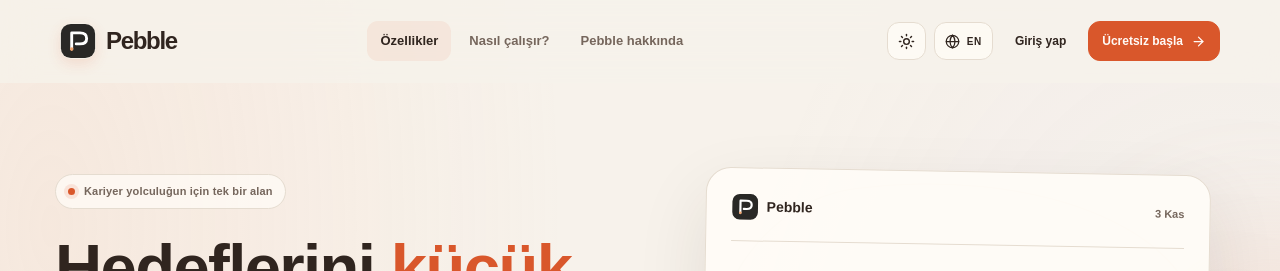
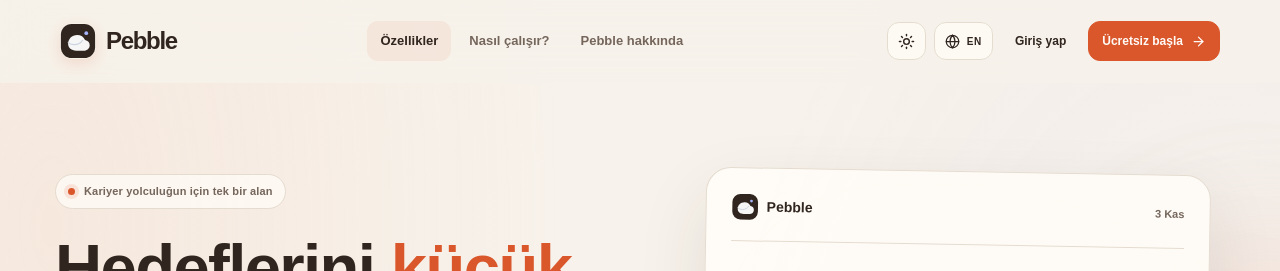
Before and after one commit to seydagultopal/jobtracker-frontend, a React (Vite) app: page / in a window 1280 px wide. Shown: the top 271 px of the page. Built offline with nearby package versions, Linux system fonts and the light colour scheme; no server answers.

Commit message:
Refine Pebble logo mark

```diff
--- a/src/components/Logo.jsx
+++ b/src/components/Logo.jsx
@@ -2,9 +2,10 @@ export default function Logo({ className = "h-10 w-10" }) {
   return (
     <span className={`pebble-logo-mark ${className}`} role="img" aria-label="Pebble">
       <svg viewBox="0 0 40 40" width="100%" height="100%" fill="none" aria-hidden="true">
-        <rect x="1" y="1" width="38" height="38" rx="11" fill="#292826"/>
-        <path d="M13 29V11h9.2c4.7 0 7.4 2.4 7.4 6.1s-2.7 6.1-7.4 6.1H18" stroke="#fff" strokeWidth="3.2" strokeLinecap="round" strokeLinejoin="round"/>
-        <circle cx="13" cy="29" r="2" fill="#F0A36D"/>
+        <rect x="1" y="1" width="38" height="38" rx="12" fill="currentColor" />
+        <path d="M9 23.1c0-5.5 4.2-9.9 10.1-9.9 4.1 0 7.3 2.2 8.7 5.6 3.3.5 5.2 2.8 5.2 5.8 0 3.5-2.8 6.1-6.5 6.1H18c-5.3 0-9-2.9-9-7.6Z" fill="#fff" opacity=".96"/>
+        <path d="M9.2 21.8c1.8 1.5 4.1 2.3 6.8 2.3 4.1 0 7.1-1.7 9.1-4.9" stroke="#CBD5E1" strokeWidth="1.4" strokeLinecap="round"/>
+        <circle cx="29.2" cy="11.3" r="2.1" fill="#A5B4FC"/>
       </svg>
     </span>
   );
```
